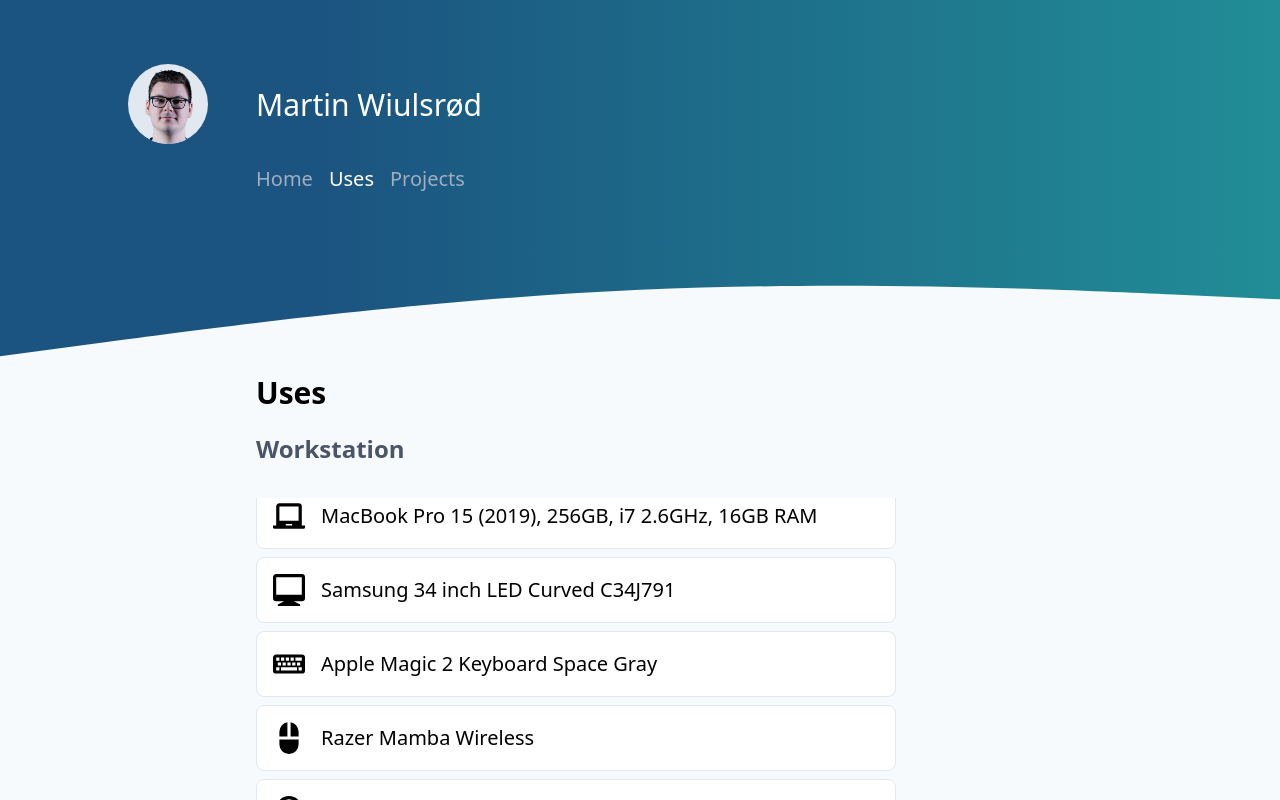
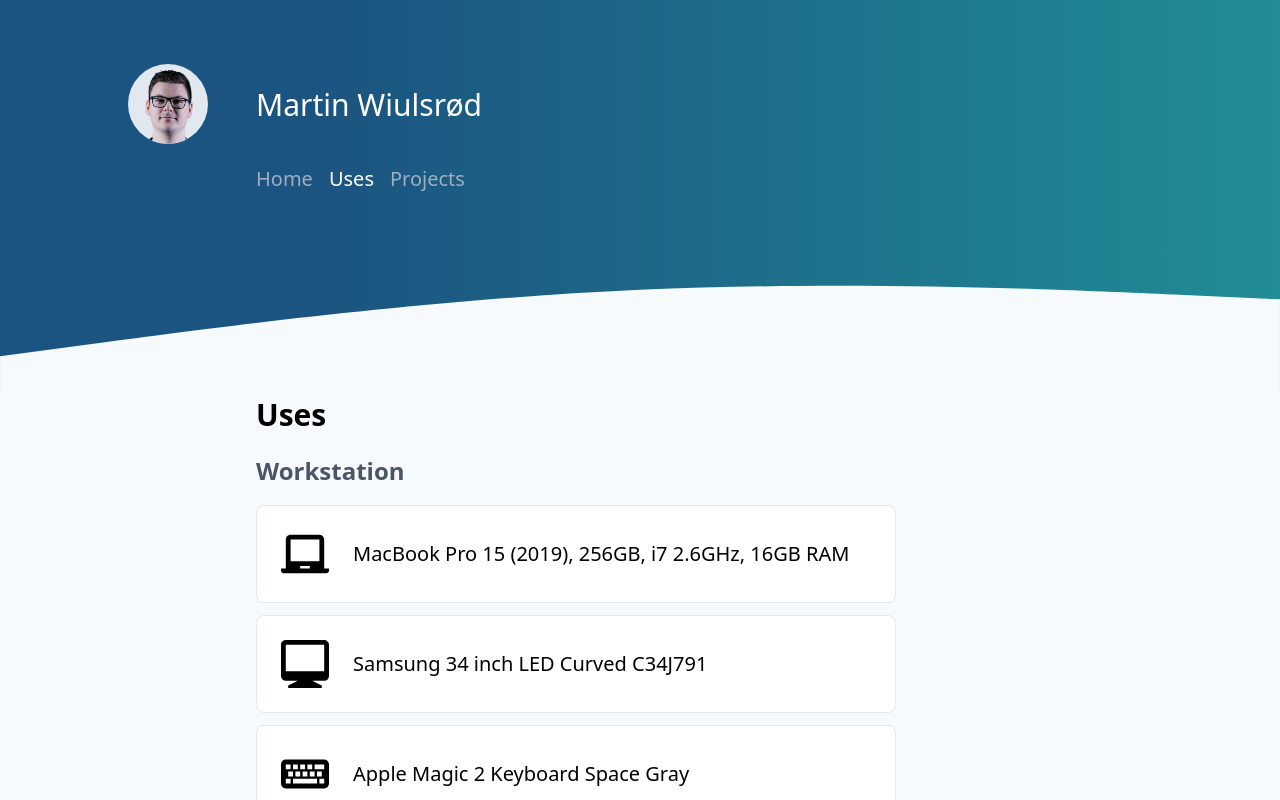
Before and after one commit to wiu753/martinwiu.com, a Nuxt app: page /uses in a window 1280 px wide. Shown: the top 800 px of the page. Built offline with nearby package versions, Linux system fonts and the light colour scheme.

Commit message:
Add cards in uses page and add transition effects

```diff
--- a/assets/css/global.css
+++ b/assets/css/global.css
@@ -27,3 +27,7 @@
 .me-gradient {
 	background: linear-gradient(90deg, rgba(27,84,128,1) 0%, rgba(27,84,128,1) 25%, rgba(33,141,150,1) 100%);
 }
+
+.me-transition {
+	transition: all 0.2s ease;
+}
--- a/components/MeCard.vue
+++ b/components/MeCard.vue
@@ -1,13 +1,8 @@
 <template>
-  <div class="bg-white rounded-lg p-2 border border-gray-300 md:p-4">
+  <div
+    class="rounded-lg bg-white p-2 border border-gray-300
+    md:p-4 lg:p-6 me-transition hover:bg-gray-300 active:bg-gray-400"
+  >
     <slot></slot>
   </div>
 </template>
-
-<script>
-export default {
-  props: {
-    linkg: String
-  }
-}
-</script>
--- a/components/MeFooter.vue
+++ b/components/MeFooter.vue
@@ -2,32 +2,32 @@
 	<footer class="flex mt-16 mb-8 md:mb-16 md:mt-20 pl-8 md:px-32 xl:pl-64 xl:mt-20">
 
 		<a class="mr-4" href="mailto: wiu753@gmail.com" title="Send me an email at wiu753@gmail.com">
-			<svg class="w-8 h-8 sm:w-10 sm:h-10 fill-current" viewBox="0 0 24 24" xmlns="http://www.w3.org/2000/svg">
+			<svg class="w-8 h-8 sm:w-10 sm:h-10 fill-current me-transition" viewBox="0 0 24 24" xmlns="http://www.w3.org/2000/svg">
 				<path d="M11.585 5.267c1.834 0 3.558.811 4.824 2.08v.004c0-.609.41-1.068.979-1.068h.145c.891 0 1.073.842 1.073 1.109l.005 9.475c-.063.621.64.941 1.029.543 1.521-1.564 3.342-8.038-.946-11.79-3.996-3.497-9.357-2.921-12.209-.955-3.031 2.091-4.971 6.718-3.086 11.064 2.054 4.74 7.931 6.152 11.424 4.744 1.769-.715 2.586 1.676.749 2.457-2.776 1.184-10.502 1.064-14.11-5.188C-.977 13.521-.847 6.093 5.62 2.245 10.567-.698 17.09.117 21.022 4.224c4.111 4.294 3.872 12.334-.139 15.461-1.816 1.42-4.516.037-4.498-2.031l-.019-.678c-1.265 1.256-2.948 1.988-4.782 1.988-3.625 0-6.813-3.189-6.813-6.812 0-3.659 3.189-6.885 6.814-6.885zm4.561 6.623c-.137-2.653-2.106-4.249-4.484-4.249h-.09c-2.745 0-4.268 2.159-4.268 4.61 0 2.747 1.842 4.481 4.256 4.481 2.693 0 4.464-1.973 4.592-4.306l-.006-.536z"/>
 			</svg>
 		</a>
 
 		<a class="mr-4" href="https://www.linkedin.com/in/martin-wiulsr%C3%B8d-3a1412161/" title="Go to my LinkedIn profile">
-			<svg class="w-8 h-8 sm:w-10 sm:h-10 fill-current" viewBox="0 0 24 24" xmlns="http://www.w3.org/2000/svg">
+			<svg class="w-8 h-8 sm:w-10 sm:h-10 fill-current me-transition" viewBox="0 0 24 24" xmlns="http://www.w3.org/2000/svg">
 				<path d="M20.447 20.452h-3.554v-5.569c0-1.328-.027-3.037-1.852-3.037-1.853 0-2.136 1.445-2.136 2.939v5.667H9.351V9h3.414v1.561h.046c.477-.9 1.637-1.85 3.37-1.85 3.601 0 4.267 2.37 4.267 5.455v6.286zM5.337 7.433a2.062 2.062 0 01-2.063-2.065 2.064 2.064 0 112.063 2.065zm1.782 13.019H3.555V9h3.564v11.452zM22.225 0H1.771C.792 0 0 .774 0 1.729v20.542C0 23.227.792 24 1.771 24h20.451C23.2 24 24 23.227 24 22.271V1.729C24 .774 23.2 0 22.222 0h.003z"/>
 			</svg>
 		</a>
 
 		<a class="mr-4" href="https://github.com/wiu753" title="Go to my GitHub page">
-			<svg class="w-8 h-8 sm:w-10 sm:h-10 fill-current" viewBox="0 0 24 24" xmlns="http://www.w3.org/2000/svg">
+			<svg class="w-8 h-8 sm:w-10 sm:h-10 fill-current me-transition" viewBox="0 0 24 24" xmlns="http://www.w3.org/2000/svg">
 				<path d="M12 .297c-6.63 0-12 5.373-12 12 0 5.303 3.438 9.8 8.205 11.385.6.113.82-.258.82-.577 0-.285-.01-1.04-.015-2.04-3.338.724-4.042-1.61-4.042-1.61C4.422 18.07 3.633 17.7 3.633 17.7c-1.087-.744.084-.729.084-.729 1.205.084 1.838 1.236 1.838 1.236 1.07 1.835 2.809 1.305 3.495.998.108-.776.417-1.305.76-1.605-2.665-.3-5.466-1.332-5.466-5.93 0-1.31.465-2.38 1.235-3.22-.135-.303-.54-1.523.105-3.176 0 0 1.005-.322 3.3 1.23.96-.267 1.98-.399 3-.405 1.02.006 2.04.138 3 .405 2.28-1.552 3.285-1.23 3.285-1.23.645 1.653.24 2.873.12 3.176.765.84 1.23 1.91 1.23 3.22 0 4.61-2.805 5.625-5.475 5.92.42.36.81 1.096.81 2.22 0 1.606-.015 2.896-.015 3.286 0 .315.21.69.825.57C20.565 22.092 24 17.592 24 12.297c0-6.627-5.373-12-12-12"/>
 			</svg>
 		</a>
 
 		<a class="mr-4" href="https://twitter.com/wiu753" title="Go to my Twitter page">
-			<svg class="w-8 h-8 sm:w-10 sm:h-10 fill-current" viewBox="0 0 24 24" xmlns="http://www.w3.org/2000/svg">
+			<svg class="w-8 h-8 sm:w-10 sm:h-10 fill-current me-transition" viewBox="0 0 24 24" xmlns="http://www.w3.org/2000/svg">
 				<path
 					d="M23.954 4.569a10 10 0 0 1-2.825.775 4.958 4.958 0 0 0 2.163-2.723c-.951.555-2.005.959-3.127 1.184a4.92 4.92 0 0 0-8.384 4.482C7.691 8.094 4.066 6.13 1.64 3.161a4.822 4.822 0 0 0-.666 2.475c0 1.71.87 3.213 2.188 4.096a4.904 4.904 0 0 1-2.228-.616v.061a4.923 4.923 0 0 0 3.946 4.827 4.996 4.996 0 0 1-2.212.085 4.937 4.937 0 0 0 4.604 3.417 9.868 9.868 0 0 1-6.102 2.105c-.39 0-.779-.023-1.17-.067a13.995 13.995 0 0 0 7.557 2.209c9.054 0 13.999-7.496 13.999-13.986 0-.209 0-.42-.015-.63a9.936 9.936 0 0 0 2.46-2.548l-.047-.02z"/>
 			</svg>
 		</a>
 
 		<a href="https://codepen.io/wiu753" title="Go to my CodePen page">
-			<svg class="w-8 h-8 sm:w-10 sm:h-10 fill-current" viewBox="0 0 24 24" xmlns="http://www.w3.org/2000/svg">
+			<svg class="w-8 h-8 sm:w-10 sm:h-10 fill-current me-transition" viewBox="0 0 24 24" xmlns="http://www.w3.org/2000/svg">
 				<path d="M24 8.182l-.018-.087-.017-.05c-.01-.024-.018-.05-.03-.075-.003-.018-.015-.034-.02-.05l-.035-.067-.03-.05-.044-.06-.046-.045-.06-.045-.046-.03-.06-.044-.044-.04-.015-.02L12.58.19a1.024 1.024 0 0 0-1.142 0L.453 7.502l-.015.015-.044.035-.06.05-.038.04-.05.056-.037.045-.05.06c-.02.017-.03.03-.03.046l-.05.06-.02.06c-.02.01-.02.04-.03.07l-.01.05C0 8.12 0 8.15 0 8.18v7.497c0 .044.003.09.01.135l.01.046c.005.03.01.06.02.086l.015.05c.01.027.016.053.027.075l.022.05c0 .01.015.04.03.06l.03.04c.015.01.03.04.045.06l.03.04.04.04c.01.013.01.03.03.03l.06.042.04.03.01.014 10.97 7.33c.164.12.375.163.57.163s.39-.06.57-.18l10.99-7.28.014-.01.046-.037.06-.043.048-.036.052-.058.033-.045.04-.06.03-.05.03-.07.016-.052.03-.077.015-.045.03-.08v-7.5c0-.05 0-.095-.016-.14l-.014-.045.044.003zm-11.99 6.28l-3.65-2.44 3.65-2.442 3.65 2.44-3.65 2.44zm-1.034-6.674l-4.473 2.99L2.89 8.362l8.086-5.39V7.79zm-6.33 4.233l-2.582 1.73V10.3l2.582 1.726zm1.857 1.25l4.473 2.99v4.82L2.89 15.69l3.618-2.417v-.004zm6.537 2.99l4.474-2.98 3.613 2.42-8.087 5.39v-4.82zm6.33-4.23l2.583-1.72v3.456l-2.583-1.73zm-1.855-1.24L13.042 7.8V2.97l8.085 5.39-3.612 2.415v.003z"/>
 			</svg>
 		</a>
--- a/components/MeHeading.vue
+++ b/components/MeHeading.vue
@@ -1,5 +1,5 @@
 <template>
-  <div class="flex pt-6 pl-8 bg-indigo-200 md:px-32 md:pt-16 me-gradient text-white">
+  <div class="flex pt-6 pl-8 md:px-32 md:pt-16 me-gradient text-white">
     <nuxt-link :to="{ name: 'index' }" class="flex items-center">
       <img class="w-12 h-12 rounded-full mr-4 bg-gray-300 lg:w-20 lg:h-20" src="@/assets/img/me.png" alt="Profile picture of Martin Wiulsrød">
       <h1 class="text-2xl font-medium placeholder md:text-3xl lg:pl-8">Martin Wiulsrød</h1>
--- a/components/MeNavigation.vue
+++ b/components/MeNavigation.vue
@@ -1,8 +1,8 @@
 <template>
-  <nav class="py-5 md:text-xl pl-8 bg-indigo-200 md:px-32 xl:pl-64 me-gradient text-gray-500">
-		<nuxt-link class="mr-4 font-medium hover:text-white" :to="{ name: 'index' }" exact>Home</nuxt-link>
-		<nuxt-link class="mr-4 font-medium hover:text-white" :to="{ name: 'uses' }">Uses</nuxt-link>
-		<nuxt-link class="font-medium hover:text-white" :to="{ name: 'projects' }">Projects</nuxt-link>
+  <nav class="py-5 md:text-xl pl-8 md:px-32 xl:pl-64 me-gradient text-gray-500">
+		<nuxt-link class="mr-4 font-medium hover:text-white me-transition" :to="{ name: 'index' }" exact>Home</nuxt-link>
+		<nuxt-link class="mr-4 font-medium hover:text-white me-transition" :to="{ name: 'uses' }">Uses</nuxt-link>
+		<nuxt-link class="font-medium hover:text-white me-transition" :to="{ name: 'projects' }">Projects</nuxt-link>
   </nav>
 </template>
 
--- a/components/MeUses.vue
+++ b/components/MeUses.vue
@@ -2,8 +2,8 @@
 	<a class="hover:bg-orange-500" :href="link">
 		<me-card>
 			<div class="flex items-center">
-				<img class="w-8 mr-4" :src="icon" alt="">
-				<p>{{ title }}</p>
+				<img class="w-8 mr-4 lg:w-12 lg:mr-6" :src="icon" alt="">
+				<p class="">{{ title }}</p>
 			</div>
 		</me-card>
 	</a>
--- a/components/MeWave.vue
+++ b/components/MeWave.vue
@@ -1,5 +1,5 @@
 <template>
-  <svg class="fill-current text-gray-100 me-gradient" xmlns="http://www.w3.org/2000/svg" viewBox="0 0 1440 320">
+  <svg class="fill-current text-gray-100 me-gradient" xmlns="http://www.w3.org/2000/svg" viewBox="0 0 1440 200">
     <path d="M0,160L120,144C240,128,480,96,720,85.3C960,75,1200,85,1320,90.7L1440,96L1440,320L1320,320C1200,320,960,320,720,320C480,320,240,320,120,320L0,320Z">
     </path>
   </svg>
--- a/pages/index.vue
+++ b/pages/index.vue
@@ -1,5 +1,5 @@
 <template>
-  <div class="-mt-4 md:-mt-16 xl:-mt-32 xxl:-mt-56 xxxl:-mt-64 px-8 md:px-32 xl:pl-64 md:max-w-3xl xl:max-w-5xl">
+  <div class=" px-8 md:px-32 xl:pl-64 md:max-w-3xl xl:max-w-5xl">
     <article>
       <h1 class="text-3xl mb-4 font-semibold">Who am I?</h1>
       <p class="md:text-xl">
--- a/pages/projects.vue
+++ b/pages/projects.vue
@@ -1,5 +1,5 @@
 <template>
-	<div class="-mt-4 md:-mt-16 xl:-mt-32 xxl:-mt-56 xxxl:-mt-64 px-8 md:px-32 xl:pl-64 md:max-w-3xl xl:max-w-5xl">
+	<div class="px-8 md:px-32 xl:pl-64 md:max-w-3xl xl:max-w-5xl">
 			<h1 class="text-3xl mb-4 font-semibold">Projects</h1>
       <h2 class="text-xl mb-4 font-semibold sm:text-2xl text-gray-700">Bigger</h2>
       <!-- <p class="md:text-xl pb-2">Such empty, much wow.</p> -->
--- a/pages/uses.vue
+++ b/pages/uses.vue
@@ -1,12 +1,12 @@
 <template>
-	<div class="-mt-4 md:-mt-16 xl:-mt-32 xxl:-mt-56 xxxl:-mt-64 px-8 md:px-32 xl:pl-64 md:max-w-3xl xl:max-w-5xl">
+	<div class="px-8 md:px-32 xl:pl-64 md:max-w-3xl xl:max-w-5xl">
 			<h1 class="text-3xl mb-4 font-semibold">Uses</h1>
 			<h2 class="text-xl mb-4 font-semibold sm:text-2xl text-gray-700">Workstation</h2>
-			<div v-for="(item, index) in hardware" :key="'hardware' + index" class="mb-2 md:text-xl">
+			<div v-for="(item, index) in hardware" :key="'hardware' + index" class="mb-2 md:text-xl lg:mb-3">
 				<me-uses :title="item.title" :link="item.link" :icon="item.icon" />
 			</div>
 			<h2 class="text-xl mb-4 mt-4 sm:text-2xl font-semibold text-gray-700">Software</h2>
-			<div v-for="(item, index) in software" :key="'software'+ index" class="mb-2 md:text-xl">
+			<div v-for="(item, index) in software" :key="'software'+ index" class="mb-2 md:text-xl lg:mb-3">
 				<me-uses :title="item.title" :link="item.link" :icon="item.icon" />
 			</div>
 	</div>
--- a/tailwind.config.js
+++ b/tailwind.config.js
@@ -6,7 +6,6 @@
 */
 module.exports = {
   theme: {
-
     screens: {
       'sm': '640px',
       'md': '768px',
@@ -16,6 +15,8 @@
       'xxxl': '2800px'
     }
   },
-  variants: {},
+  variants: {
+    backgroundColor: ['hover', 'active']
+  },
   plugins: []
 }
```
